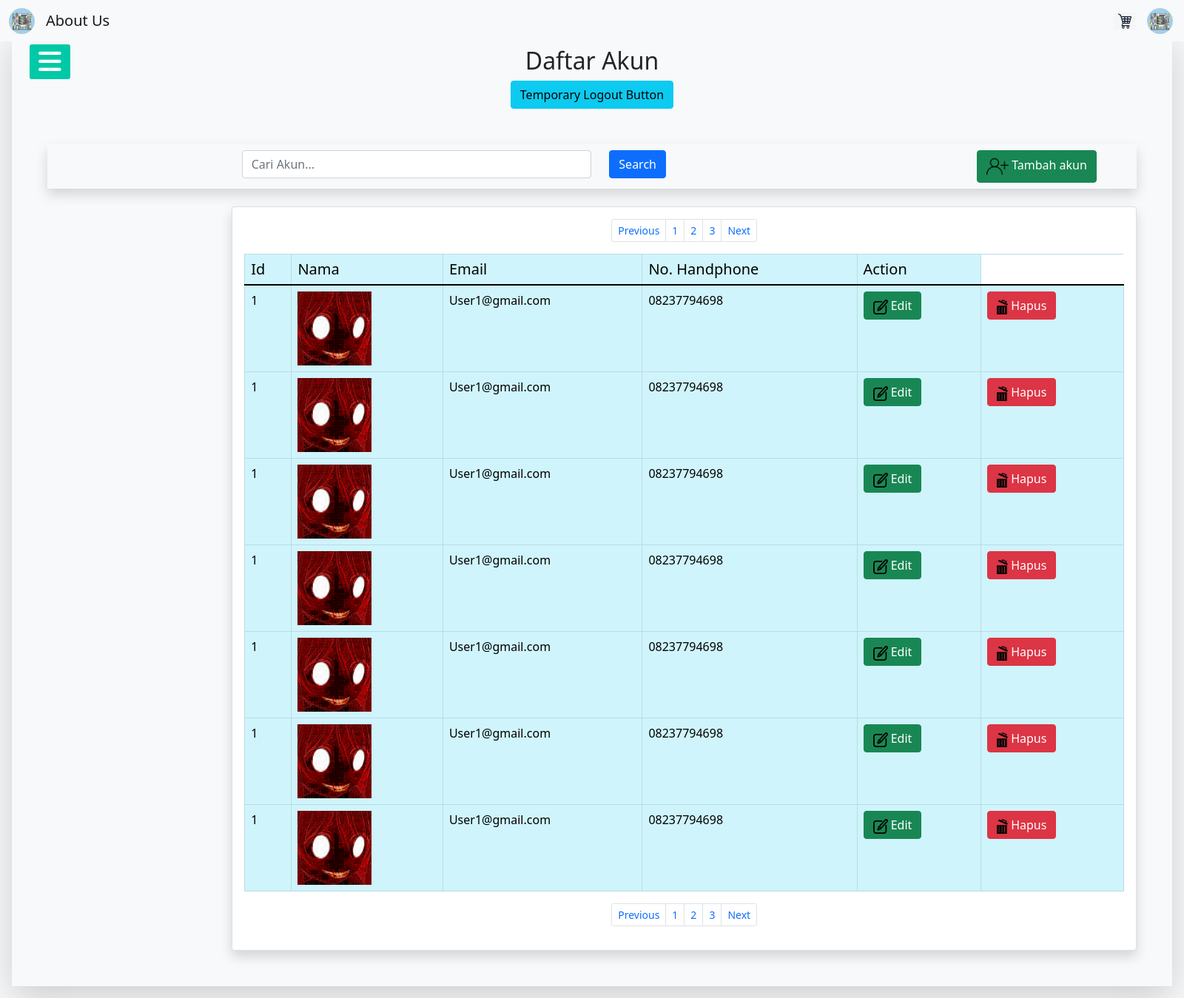
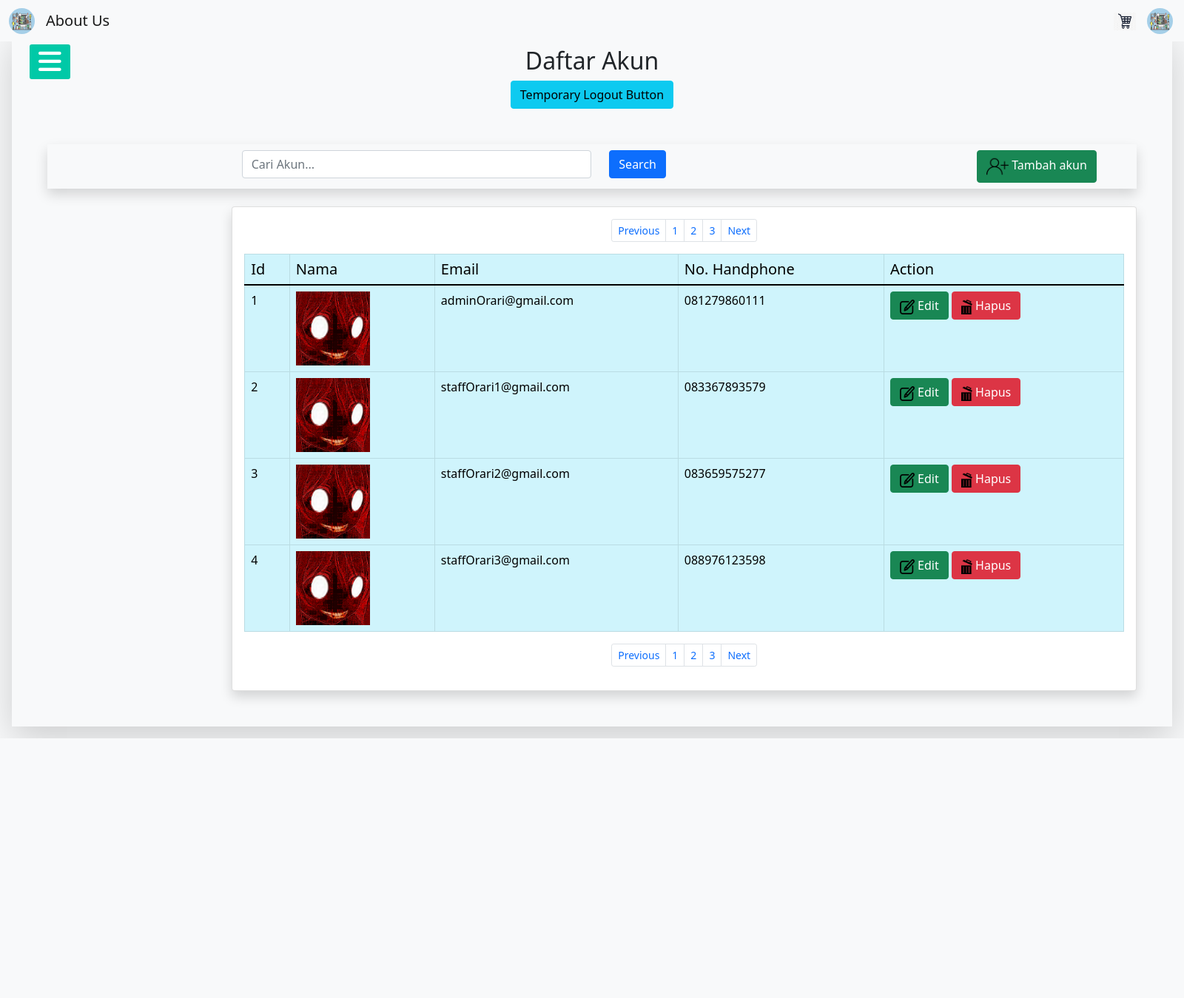
Before and after one commit to safutrasetya/cafee, a PHP site: page /daftarakun.php in a window 1600 px wide; the page is wider, and only the part inside the window is pictured. Shown: that part at 74% size. After the commit the page ends 998 px from the top of that part, so only its background shows below. Run offline with PHP 8.4, Linux system fonts and the light colour scheme; the visitor is signed in with stand-in values (Sample User, id 1); data comes from the database, SQL or seed files in the repository; some libraries are stand-ins or nearby versions.

Commit message:
08/11/2021

```diff
--- a/daftarakun.php
+++ b/daftarakun.php
@@ -18,7 +18,9 @@
     <title>cafee</title>
   </head>
   <body class="bg-light">
-    <?php include("includes/koneksi.php"); include("includes/logincheck.php"); ?>
+    <?php include("includes/koneksi.php"); include("includes/logincheck.php");
+    $data = mysqli_query($koneksi,"SELECT * FROM akun ORDER BY id");
+    ?>
     <?php include("temp_sidebar.php");?>
     <div class="jumbotron p-3 h-100" style="height: 750px;">
       <div class="jumbotron bg-light shadow-lg mx-auto p-5">
@@ -71,26 +73,25 @@
                     </tr>
                   </thead>
                   <tbody>
+                    <?php while ($d = mysqli_fetch_array($data)){
+                      ?>
                     <tr>
-                      <td>1</td>
+                      <td><?php echo $d['id'];?></td>
                       <td><img src="img/imgtest1.jpg" class="gambarsize1"></td>
-                      <td>User1@gmail.com</td>
-                      <td>08237794698</td>
+                      <td><?php echo $d['email'];?></td>
+                      <td><?php echo $d['No_Hp'];?></td>
                       <td>
                         <form action="#">
                           <input type="text" value="" hidden>
-                          <button class="btn btn-success"><img src="img/edit-icon.png" style="height:20px; width:20px;"> Edit</button>
-                        </form>
-                      </td>
-                      <td>
-                        <form action="#">
-                          <input type="text" value="" hidden>
-                              <button class="btn btn-danger"><img src="img/trash-can.png" style="height:20px; width:15px;"> Hapus</button>
+                          <a class="btn btn-success"><img src="img/edit-icon.png" style="height:20px; width:20px;"> Edit</a>
+                          <a class="btn btn-danger" onclick="return confirm('Are you sure you want to delete this item')" href="hapusakun.php?id=<?php echo $d['id'];?>"><img src="img/trash-can.png" style="height:20px; width:15px;"> Hapus</a>
                         </form>
                       </td>
                     </tr>
                     <?php
-                      for($i=0;$i<6;++$i){
+                      }
+                    ?>
+                       <!-- for($i=0;$i<6;++$i){
                          echo "<tr>
                           <td>1</td>
                            <td><img src='img/imgtest1.jpg' class='gambarsize1'></td>
@@ -100,17 +101,12 @@
                              <form action='#'>
                                <input type='text' value='' hidden>
                                <button class='btn btn-success'><img src='img/edit-icon.png' style='height:20px; width:20px;'> Edit</button>
-                            </form>
-                            </td>
-                            <td>
-                            <form action='#'>
-                              <input type='text' value='' hidden>
                                <button class='btn btn-danger'><img src='img/trash-can.png' style='height:20px; width:15px;'> Hapus</button>
                              </form>
                            </td>
                          </tr>";
                        }
-                     ?>
+                      -->
                   </tbody>
                 </table>
                 <ul class="pagination pagination-sm justify-content-center">
```
Lines whose indentation alone changed are shown as unchanged.
